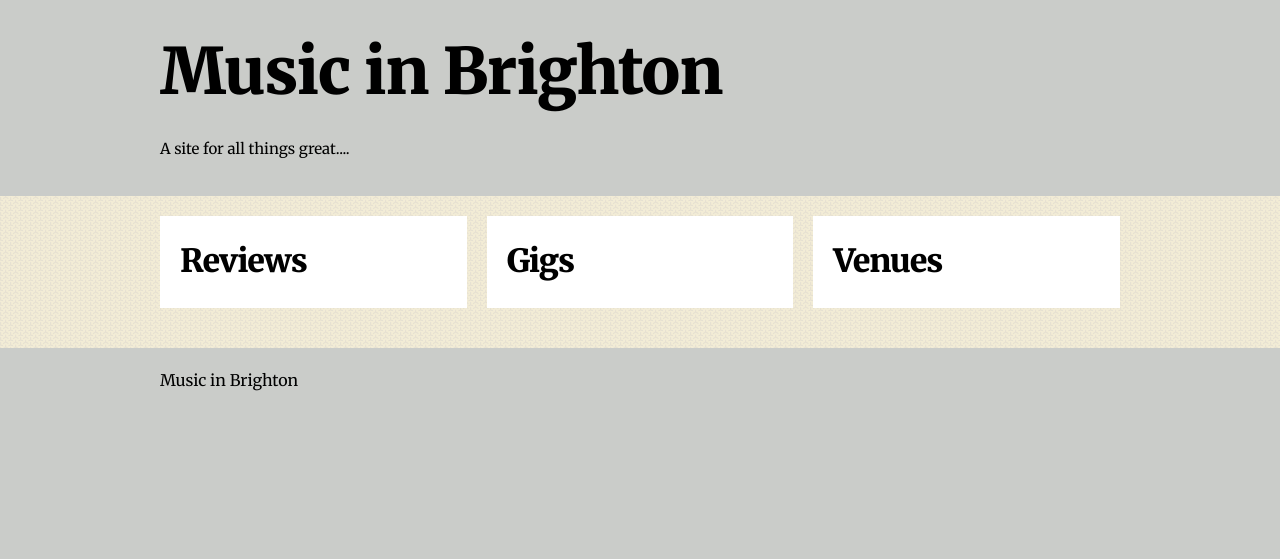
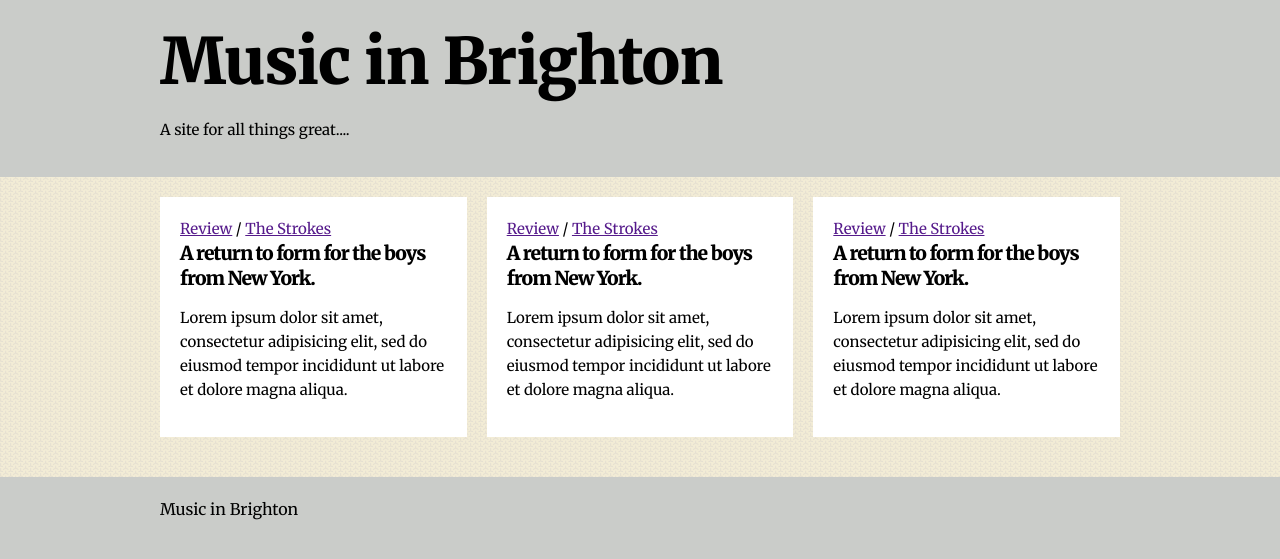
Before and after one commit to mattgreenfield/music, a Jekyll site: the page built from index.html, in a window 1280 px wide. Shown: the top 559 px of the page. Built offline with Jekyll 4.4.1, drawn with Linux system fonts in a browser that asks for light colours.

Commit message:
post summary include

```diff
--- /dev/null
+++ b/_includes/post-summary.html
@@ -0,0 +1,12 @@
+<section class="content-box">
+    <ul class="reset-list list--inline breadcrumb">
+        <li class="breadcrumb__item">
+            <a href="">Review</a>
+        </li>
+        <li class="breadcrumb__item">
+            <a href="">The Strokes</a>
+        </li>
+    </ul>
+    <h1 class="heading heading--gamma">A return to form for the boys from New York.</h1>
+    <p>Lorem ipsum dolor sit amet, consectetur adipisicing elit, sed do eiusmod tempor incididunt ut labore et dolore magna aliqua.</p>
+</section>
--- a/assets/css/main.css
+++ b/assets/css/main.css
@@ -40,6 +40,14 @@
     width: 33.333%;
 }
 
+/* Resets */
+.reset-list {
+    padding: 0;
+    margin: 0;
+    list-style: none;
+}
+
+
 /*base style*/
 body {
     font-family: 'Merriweather', serif;
@@ -77,19 +85,20 @@
 .heading {
     font-weight: 900;
     letter-spacing: -1px;
+    line-height: 1.3;
 }
 
 .heading--alpha {
     font-size: 4rem;
 }
 .heading--beta {
-    font-size: 3rem;
+    font-size: 3.4rem;
 }
 .heading--delta {
-    font-size: 2rem;
+    font-size: 2.3rem;
 }
 .heading--gamma {
-    font-size: 1rem;
+    font-size: 1.2rem;
 }
 
 /* Content Box */
@@ -99,3 +108,21 @@
     padding: 20px;
     margin-bottom: 20px;
 }
+
+
+/* Lists */
+
+.list--inline li {
+    display: inline-block;
+}
+
+/* Breadcrumb */
+.breadcrumb {
+
+}
+.breadcrumb__item:after {
+    content: "/";
+}
+.breadcrumb__item:last-child:after {
+    content: "";
+}
--- a/index.html
+++ b/index.html
@@ -2,19 +2,17 @@
 layout: default
 ---
 <div class="grid">
+
     <div class="grid__item one-third">
-        <section class="content-box">
-            <h1 class="heading heading--delta">Reviews</h1>
-        </section>
+        {% include post-summary.html %}
     </div><!--
+
     --><div class="grid__item one-third">
-        <section class="content-box">
-            <h1 class="heading heading--delta">Gigs</h1>
-        </section>
+        {% include post-summary.html %}
     </div><!--
+
     --><div class="grid__item one-third">
-        <section class="content-box">
-            <h1 class="heading heading--delta">Venues</h1>
-        </section>
+        {% include post-summary.html %}
     </div>
+
 </div>
```
Also changed, not shown: 3 other files.
